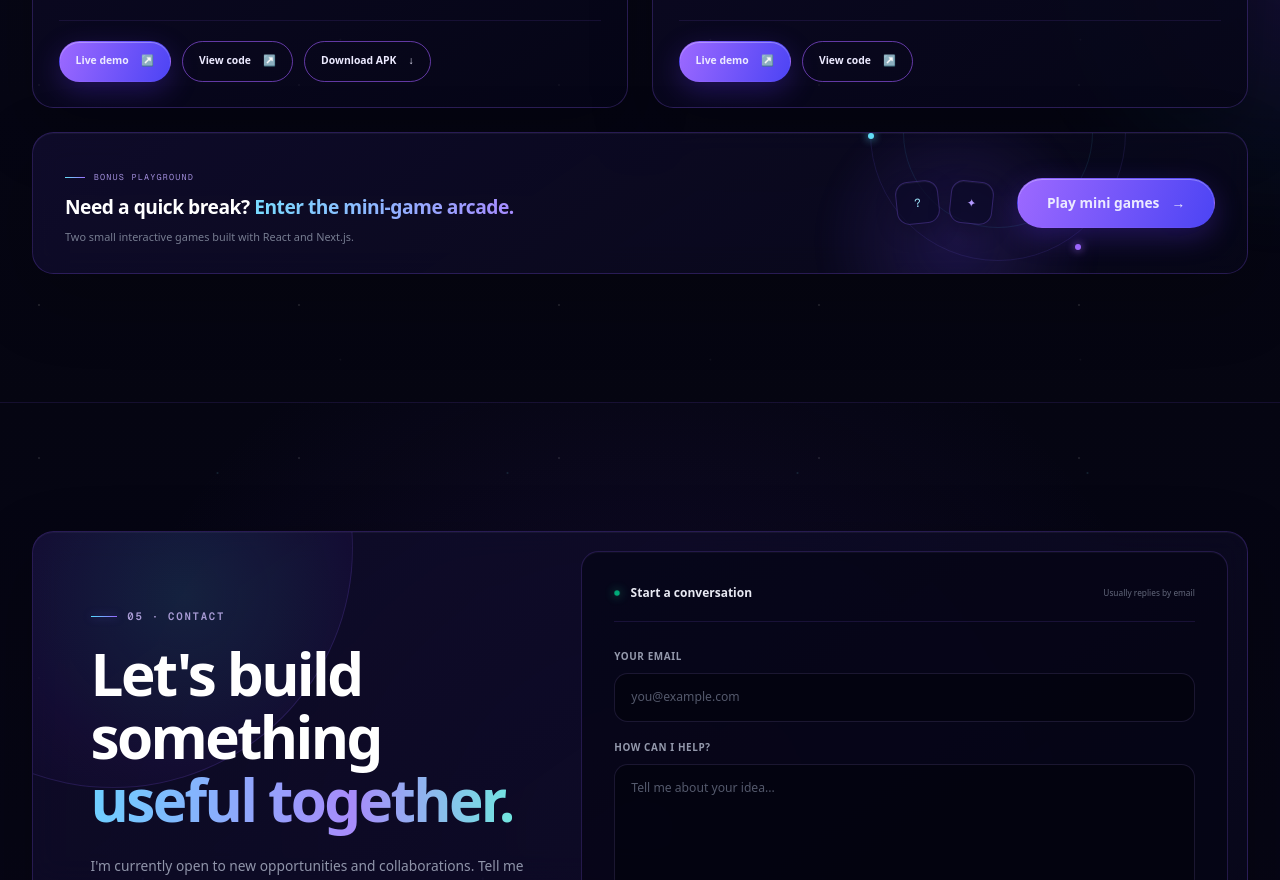
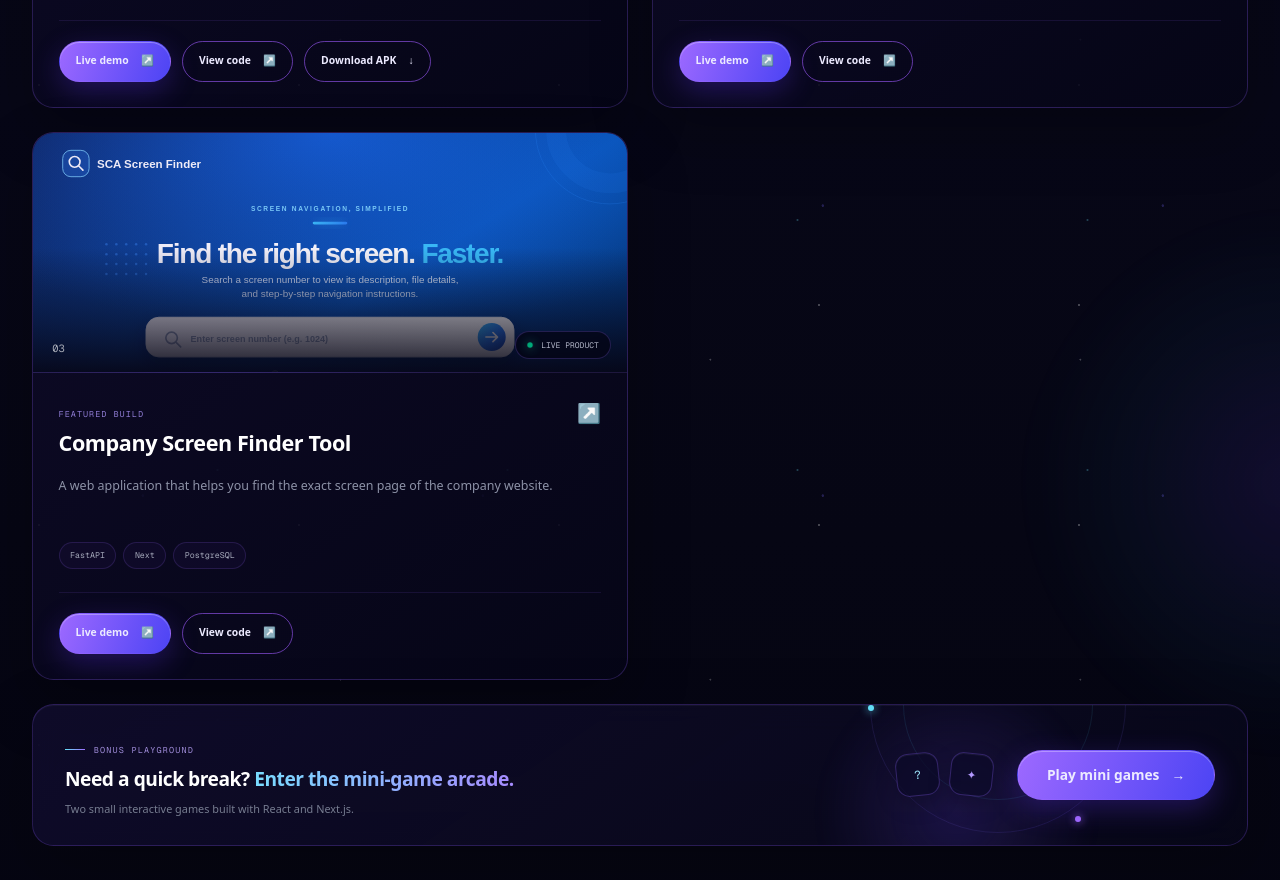
Before and after one commit to DevJomar2793/My-Portfolio-Next, a Next.js app in the folder frontend/: page / in a window 1280 px wide. Shown: the part 5060-5940 px from the top of the page. Built offline with nearby package versions, Linux system fonts and the light colour scheme.

Commit message:
Update 261022
1. added new project in portfolio
2. AFE updated SVG
3. remove RPS and quiz game links

```diff
--- a/frontend/app/_components/projects/page.tsx
+++ b/frontend/app/_components/projects/page.tsx
@@ -42,19 +42,31 @@ const projects: Project[] = [
     imageAlt: "School Photobooth website preview",
     accent: "violet",
   },
+
+  {
+    title: "Company Screen Finder Tool",
+    number: "03",
+    tech: ["FastAPI", "Next", "PostgreSQL"],
+    desc: "A web application that helps you find the exact screen page of the company website.",
+    link: "https://sca-sitemap.vercel.app/",
+    codeLink: "https://github.com/DevJomar2793/SCA-Sitemap-Next",
+    image: "/project-sca-sitemap.svg",
+    imageAlt: "Company Screen Finder website preview",
+    accent: "violet",
+  },
 ];
 
 const games = [
   {
     name: "Quiz Game",
     note: "Test your knowledge across quick interactive questions.",
-    link: "https://quiz-game-project-six.vercel.app",
+    link: "",
     icon: "?",
   },
   {
     name: "Rock, Paper, Scissors",
     note: "Play a polished version of the classic hand game.",
-    link: "https://rps-app-nine.vercel.app",
+    link: "",
     icon: "✦",
   },
 ];
```
Also changed, not shown: frontend/public/project-adamos.svg, frontend/public/project-sca-sitemap.svg (added).
